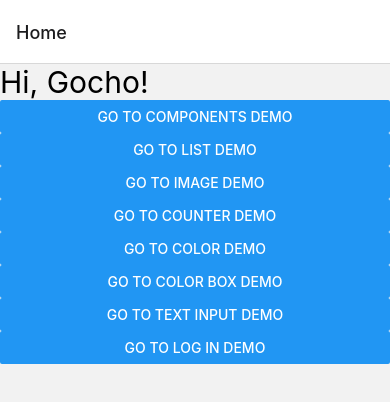
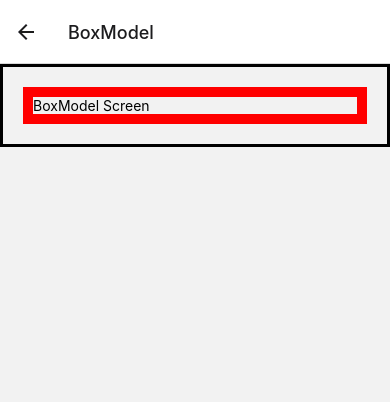
Before and after one commit to veselin0/React-Native-Recap, a React Native app: screen /BoxModel in a window 390 px wide. Shown: the top 402 px of the page. Built offline with nearby package versions, Linux system fonts and the light colour scheme.

Commit message:
Box object model refresh

```diff
--- a/App.js
+++ b/App.js
@@ -11,6 +11,7 @@
 import ColorBox from './src/screens/ColorBox';
 import TextScreen from './src/screens/TextScreen';
 import LogInScreen from './src/screens/LogInScreen';
+import BoxModelScreen from './src/screens/BoxModelScreen';
 
 const Stack = createNativeStackNavigator();
 
@@ -27,6 +28,7 @@
         <Stack.Screen name="SetColor" component={ColorBox} />
         <Stack.Screen name="Text" component={TextScreen} />
         <Stack.Screen name="LogIn" component={LogInScreen} />
+        <Stack.Screen name="BoxModel" component={BoxModelScreen} />
       </Stack.Navigator>
     </NavigationContainer>
   );
--- /dev/null
+++ b/src/screens/BoxModelScreen.js
@@ -0,0 +1,24 @@
+import React from 'react';
+import {View, Text, StyleSheet} from 'react-native';
+
+const BoxModelScreen = () => {
+    return (
+        <View style={styles.viewStyle}>
+            <Text style={styles.textStyle}>BoxModel Screen</Text>
+        </View>
+    );
+};
+
+const styles = StyleSheet.create({
+    viewStyle: {
+       borderWidth: 3,
+       borderColor: 'black'
+    },
+    textStyle: {
+        borderWidth: 10,
+       borderColor: 'red',
+       margin: 20,
+    }
+});
+
+export default BoxModelScreen;
--- a/src/screens/HomeScreen.js
+++ b/src/screens/HomeScreen.js
@@ -37,6 +37,10 @@
         title="Go to Log In Demo"
         onPress={() => navigation.navigate('LogIn')}
       />
+      <Button
+        title="Go to Box Model Demo"
+        onPress={() => navigation.navigate('BoxModel')}
+      />
     </View>
   );
 };
```
